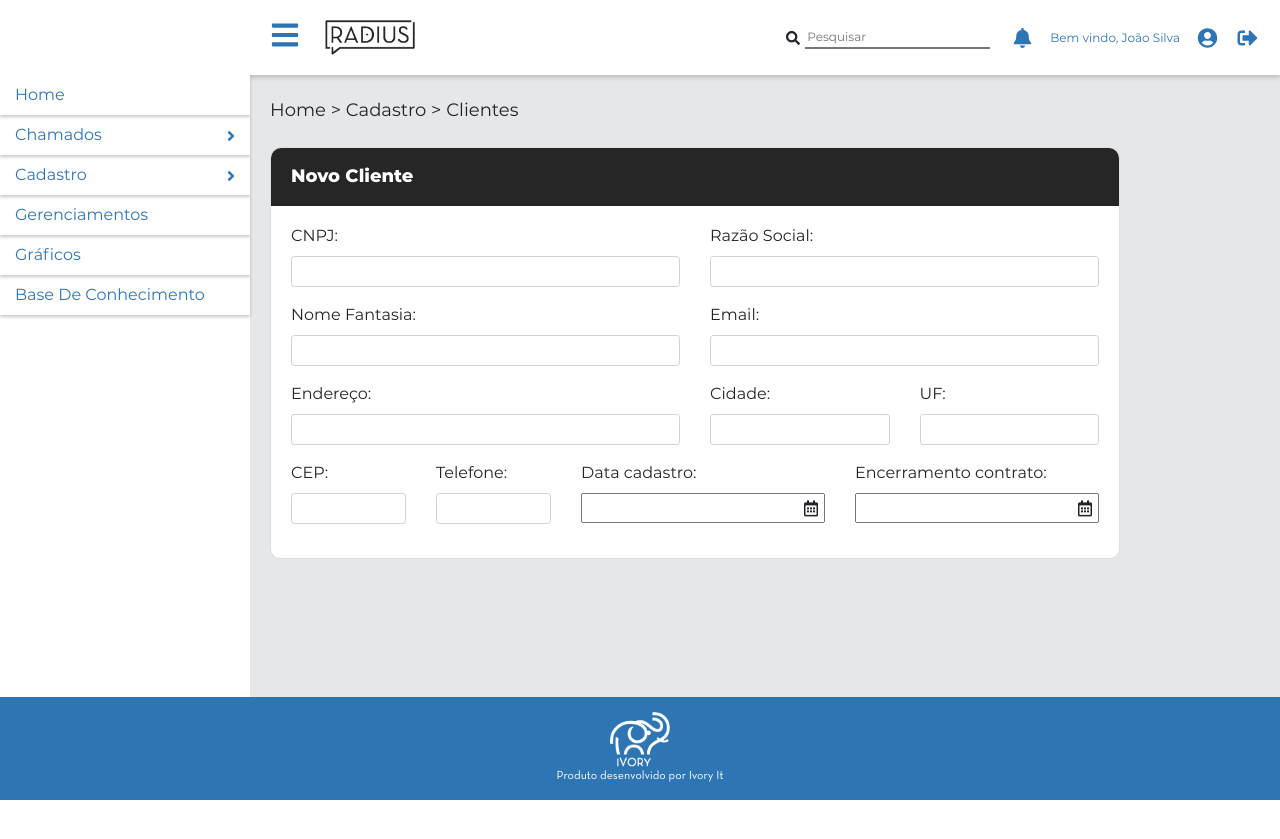
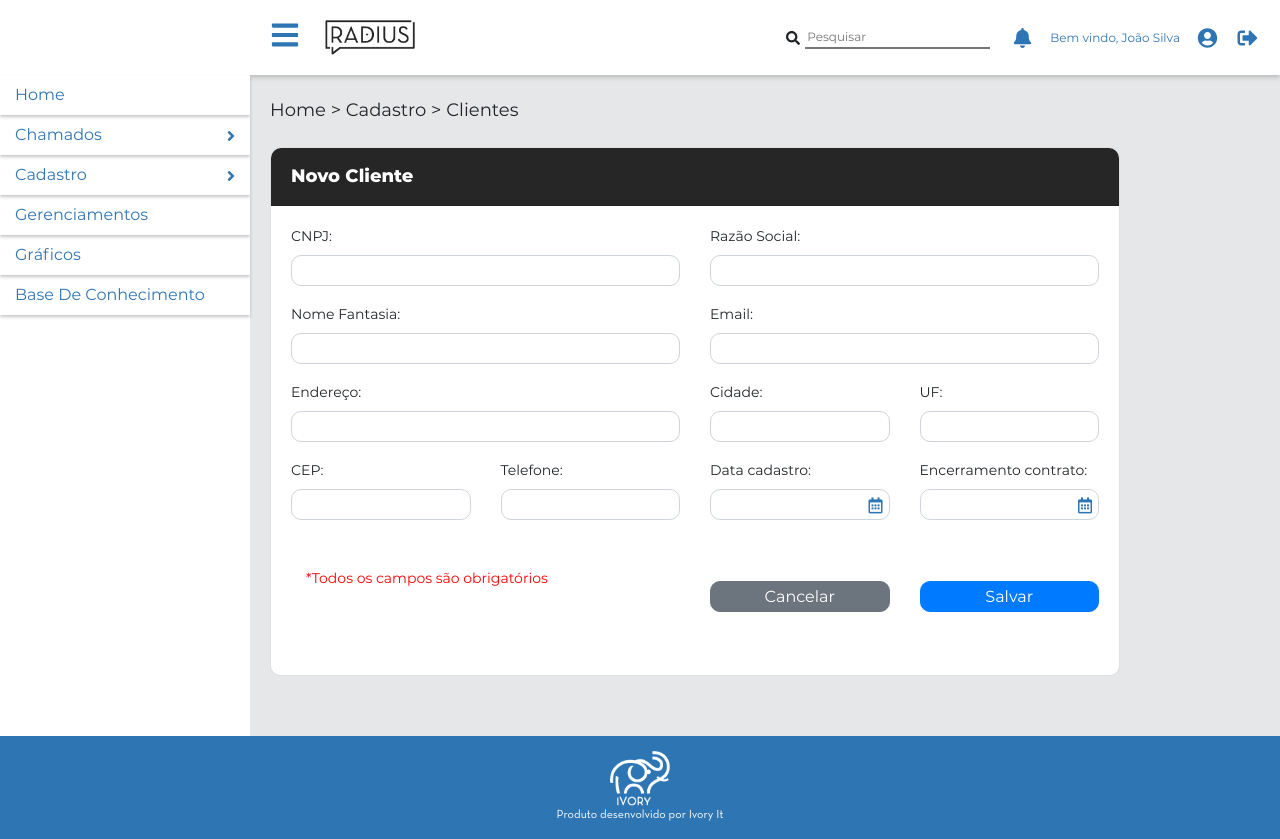
Before and after one commit to jorgelucasdev/Radius-IvoryFrontEnd, a React (Create React App) app in the folder radius/: page /Cadastro/CadastroClientes in a window 1280 px wide. Before the commit the page ends 800 px from the top, so only its background shows below. Built offline with nearby package versions, Linux system fonts and the light colour scheme.

Commit message:
Estilização do formulário Novo Cliente

```diff
--- a/radius/src/pages/Cadastro/AuxStyles.css
+++ b/radius/src/pages/Cadastro/AuxStyles.css
@@ -1,30 +1,8 @@
 @import "../../variaveis.scss";
-
-.select__control {
-    display: flex;
-    border: solid 1px #2e75b6;
-    border-radius: 10px;
-    height: 30px;
-}
-
-.select__indicator-separator {
-    visibility: hidden;
-}
-
-.select__indicators {
-    padding: 0 5px 0 0;
-}
 
 .icon-calendario {
     position: absolute;
     top: 35px;
     right: 22px;
+    color: #2E75B4;
 }
-
-.BuscarChamados_data__2ycY1 {
-    padding: 0 0 0 10px;
-}
-
-.BuscarChamados_data__2ycY1:focus {
-    outline: none;
-}
--- a/radius/src/pages/Cadastro/CadastroClientes.js
+++ b/radius/src/pages/Cadastro/CadastroClientes.js
@@ -1,7 +1,7 @@
 import React, { useState } from "react";
 import { useFormik } from "formik";
 import styles from "./CadastroClientes.module.scss";
-import { Row, Col, Card, Form } from "react-bootstrap";
+import { Row, Col, Card, Form, Button } from "react-bootstrap";
 import DatePicker, { registerLocale } from "react-datepicker";
 import ptBR from "date-fns/locale/pt-BR";
 import "react-datepicker/dist/react-datepicker.css";
@@ -14,8 +14,8 @@ const CadastroClientes = () => {
 
   const formik = useFormik({
     initialValues: {
-      dataInicial: "",
-      dataFinal: ""
+      dataCadastro: "",
+      dataContrato: ""
     }
   });
   return (
@@ -28,7 +28,7 @@ const CadastroClientes = () => {
             Novo Cliente
           </Card.Header>
           <Card.Body className={styles.bodyNovoCliente}>
-            <Row>
+            <Row className={styles.rowInputs}>
               <Col>
                 <Form>
                   <Form.Group controlId="formCNPJ">
@@ -47,7 +47,7 @@ const CadastroClientes = () => {
               </Col>
             </Row>
 
-            <Row>
+            <Row className={styles.rowInputs}>
               <Col>
                 <Form>
                   <Form.Group controlId="formNomeFantasia">
@@ -66,7 +66,7 @@ const CadastroClientes = () => {
               </Col>
             </Row>
 
-            <Row>
+            <Row className={styles.rowInputs}>
               <Col md={6}>
                 <Form>
                   <Form.Group controlId="formEndereco">
@@ -93,7 +93,7 @@ const CadastroClientes = () => {
               </Col>
             </Row>
 
-            <Row>
+            <Row className={styles.rowInputs}>
               <Col>
                 <Form>
                   <Form.Group controlId="formNomeFantasia">
@@ -115,15 +115,17 @@ const CadastroClientes = () => {
                   <Form.Group controlId="formEmail">
                     <Form.Label>Data cadastro:</Form.Label>
                     <DatePicker
-                      name="dataInicial"
+                      showPopperArrow={false}
                       dateFormat="dd/MM/yyyy"
-                      selected={formik.values.dataInicial}
+                      selected={formik.values.dataCadastro}
                       locale="pt-BR"
-                      showPopperArrow={false}
+                      name="dataCadastro"
                       onChange={date => {
-                        formik.setFieldValue("dataInicial", date);
+                        formik.setFieldValue("dataCadastro", date);
                       }}
-                      className={styles.data}
+                      onBlur={formik.handleBlur}
+                      autoComplete="off"
+                      className={styles.calendario}
                     />
                     <i className={"icon-calendario"}></i>
                   </Form.Group>
@@ -134,19 +136,30 @@ const CadastroClientes = () => {
                   <Form.Group controlId="formEmail">
                     <Form.Label>Encerramento contrato:</Form.Label>
                     <DatePicker
-                      name="dataInicial"
+                      showPopperArrow={false}
                       dateFormat="dd/MM/yyyy"
-                      selected={formik.values.dataInicial}
+                      selected={formik.values.dataContrato}
                       locale="pt-BR"
-                      showPopperArrow={false}
+                      name="dataContrato"
                       onChange={date => {
-                        formik.setFieldValue("dataInicial", date);
+                        formik.setFieldValue("dataContrato", date);
                       }}
-                      className={styles.data}
+                      onBlur={formik.handleBlur}
+                      autoComplete="off"
+                      className={styles.calendario}
                     />
                     <i className={"icon-calendario"}></i>
                   </Form.Group>
                 </Form>
+              </Col>
+            </Row>
+            <Row className={styles.rowButtons}>
+              <Col>
+              <span>*Todos os campos são obrigatórios</span>
+              </Col>
+              <Col className={styles.buttons}>
+                <Button variant="secondary" className={styles.btn1}>Cancelar</Button>
+                <Button variant="primary">Salvar</Button>
               </Col>
             </Row>
           </Card.Body>
--- a/radius/src/pages/Cadastro/CadastroClientes.module.scss
+++ b/radius/src/pages/Cadastro/CadastroClientes.module.scss
@@ -7,9 +7,11 @@
 
   .conteudoPrincipal {
     margin-bottom: 20px;
+
     .novoCliente {
-      border-radius: 10px 10px 10px 10px;
+      border-radius: 10px;
       width: 850px;
+
       .headerNovoCliente {
         border-radius: 10px 10px 0px 0px;
         background: #262626;
@@ -18,8 +20,50 @@
         font-size: 18px;
         font-weight: bold;
       }
+
       .bodyNovoCliente {
         padding: 18px 20px;
+
+        .rowInputs {
+          label {
+            font-size: 14px;
+          }
+
+          input {
+            border-radius: 10px;
+            font-size: 14px;
+          }
+
+          .calendario {
+            border: 1px solid #ced4da;
+            width: 179.5px;
+            height: 31px;
+            font-size: 14px;
+            padding: 4px 8px;
+          }
+        }
+
+        .rowButtons {
+          margin: 30px 0px;
+
+          span {
+            font-size: 14px;
+            color: red;
+          }
+
+          .buttons {
+            display: flex;
+            justify-content: space-between;
+            padding: 15px 0px;
+
+            button {
+              border-radius: 10px;
+              width: 179.5px;
+              height: 31px;
+              padding: 0px;
+            }
+          }
+        }
       }
     }
   }
```
